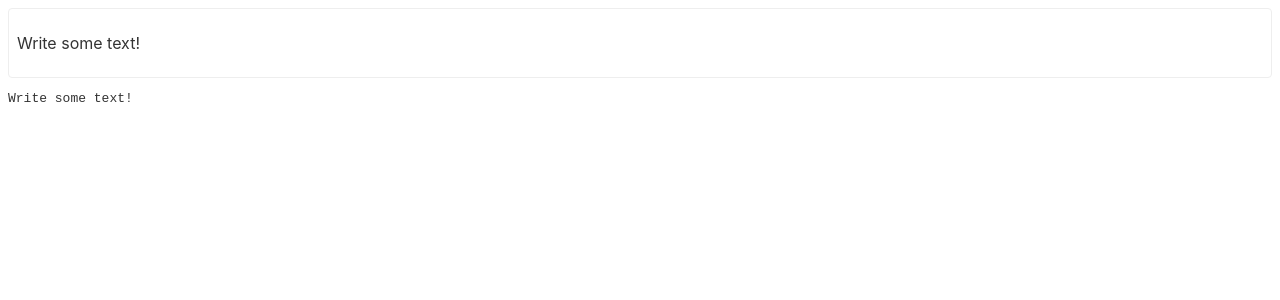
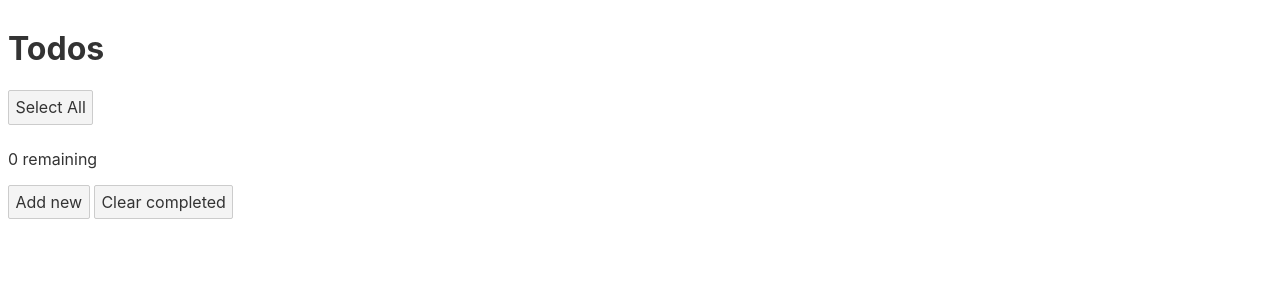
Before and after one commit to SynCROSS/learning-svelte, a Svelte app: page / in a window 1280 px wide. Shown: the top 300 px of the page. Built offline with nearby package versions, Linux system fonts and the light colour scheme.

Commit message:
Each Block Bindings

```diff
--- a/src/App.svelte
+++ b/src/App.svelte
@@ -1,15 +1,52 @@
 <script>
-  let html = '<p>Write some text!</p>';
+  let todos = [];
+
+  function add() {
+    todos.reverse();
+    todos = todos.concat({ done: false, text: '' });
+    todos.reverse();
+  }
+
+  function clear() {
+    todos = todos.filter(t => !t.done);
+  }
+  const selectAllTrue = () => {
+    const checkboxes = document.querySelectorAll("input[type='checkbox']");
+
+    if (todos.length === 0) {
+      return false;
+    }
+    for (const todo of todos) {
+      todo.done = !todo.done;
+      for (const checkbox of checkboxes) {
+        checkbox.checked = todo.done;
+      }
+    }
+  };
+
+  $: remaining = todos.filter(t => !t.done).length;
 </script>
 
-<div contenteditable="true" bind:innerHTML={html} />
+<h1>Todos</h1>
 
-<pre>{@html html}</pre>
+<button on:click={selectAllTrue}>Select All</button>
+
+{#each todos as todo}
+  <div class:done={todo.done}>
+    <input type="checkbox" bind:checked={todo.done} />
+
+    <input placeholder="What needs to be done?" bind:value={todo.text} />
+  </div>
+{/each}
+
+<p>{remaining} remaining</p>
+
+<button on:click={add}> Add new </button>
+
+<button on:click={clear}> Clear completed </button>
 
 <style>
-  [contenteditable] {
-    padding: 0.5em;
-    border: 1px solid #eee;
-    border-radius: 4px;
+  .done {
+    opacity: 0.4;
   }
 </style>
```
Also changed, not shown: public/build/bundle.css, public/build/bundle.js, 1 other file (tests, documents, lock files or other folders).
